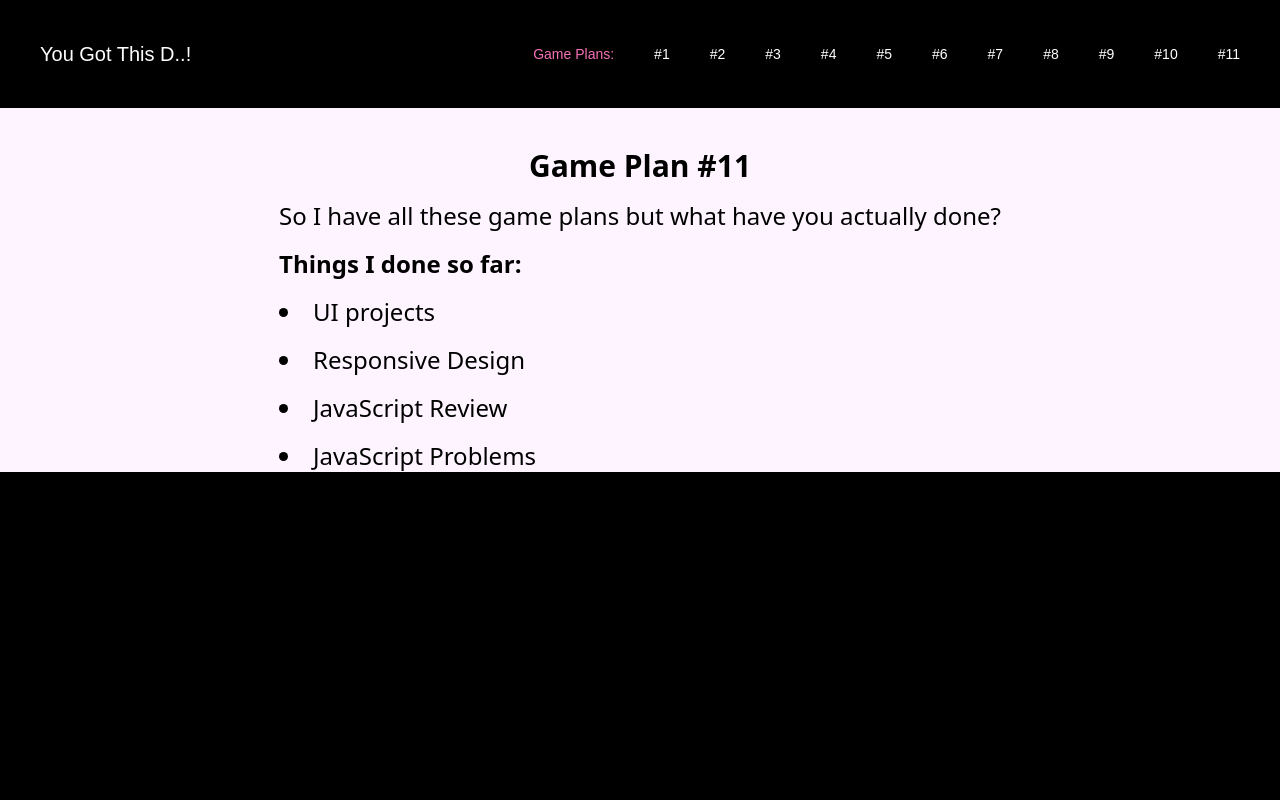
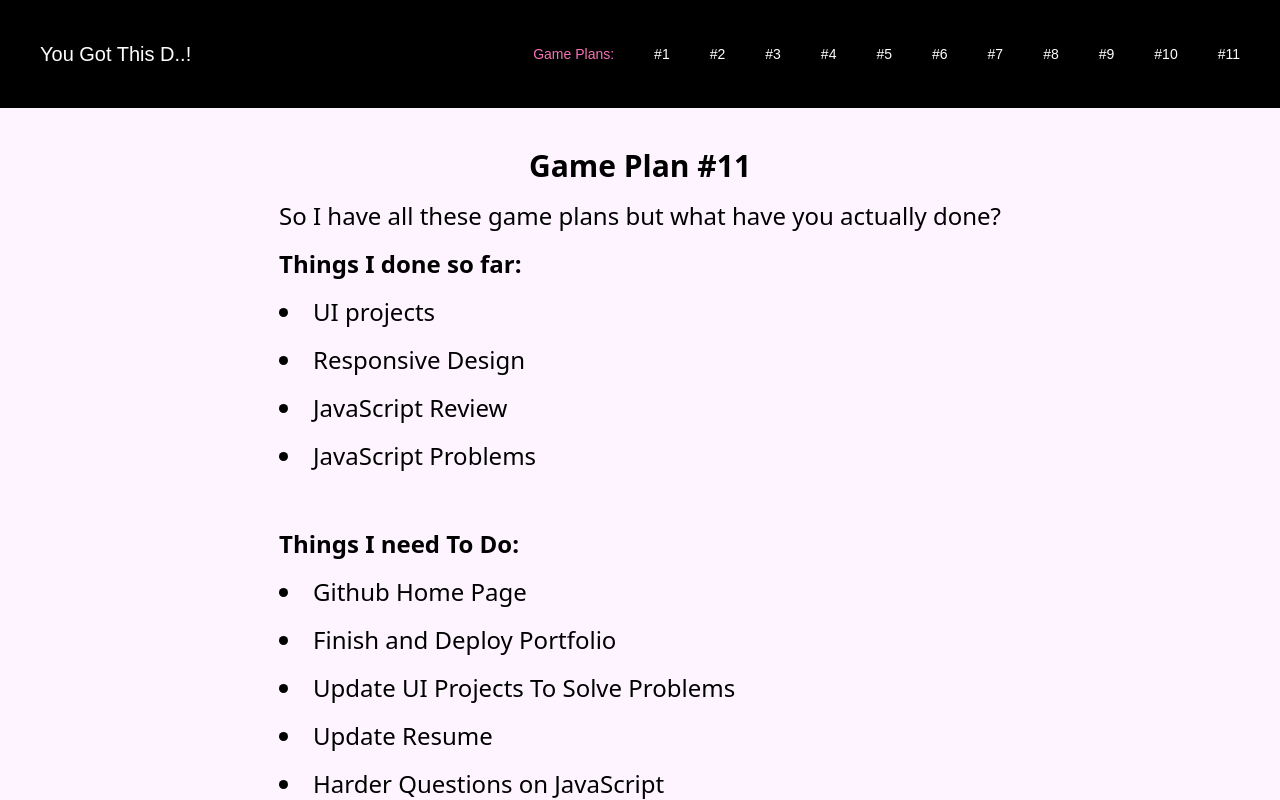
Before and after one commit to Davonne007-TX/game-plan, a React (Vite) app: page /gamePlan11 in a window 1280 px wide. Built offline with nearby package versions, Linux system fonts and the light colour scheme; a web font is replaced by a local one.

Commit message:
add new componet to map over things I need to do

```diff
--- a/src/App.jsx
+++ b/src/App.jsx
@@ -22,7 +22,7 @@ import GamePlan9 from "./components/GamePlan9";
 import ForFun from "./components/more-examples/ForFun";
 import Random from "./components/more-examples/Random";
 import GamePlan10 from "./components/GamePlan10";
-import GamePlan11 from "./components/GamePlan11";
+import GamePlan11 from "./components/Eleven/GamePlan11";
 
 function App() {
   const navigate = useNavigate();
--- a/src/components/GamePlan11.jsx
+++ b/src/components/Eleven/GamePlan11.jsx
@@ -1,3 +1,5 @@
+import NeedToDo from "./NeedToDo";
+
 export default function GamePlan11() {
   const thingsIveDone = [
     { task: "UI projects", id: 0 },
@@ -18,6 +20,8 @@ export default function GamePlan11() {
           {thingsIveDone.map((done, id) => (
             <li key={id}>{done.task}</li>
           ))}
+
+          <NeedToDo />
         </section>
       </main>
     </>
--- /dev/null
+++ b/src/components/Eleven/NeedToDo.jsx
@@ -0,0 +1,20 @@
+export default function NeedToDo() {
+  const needToDo = [
+    { toDo: "Github Home Page", id: 0 },
+    { toDo: "Finish and Deploy Portfolio", id: 1 },
+    { toDo: "Update UI Projects To Solve Problems", id: 2 },
+    { toDo: "Update Resume", id: 3 },
+    { toDo: "Harder Questions on JavaScript" },
+  ];
+
+  return (
+    <>
+      <section className="mt-10 flex flex-col gap-4">
+        <ul className="font-bold">Things I need To Do:</ul>
+        {needToDo.map((now, id) => (
+          <li key={id}>{now.toDo}</li>
+        ))}
+      </section>
+    </>
+  );
+}
```
